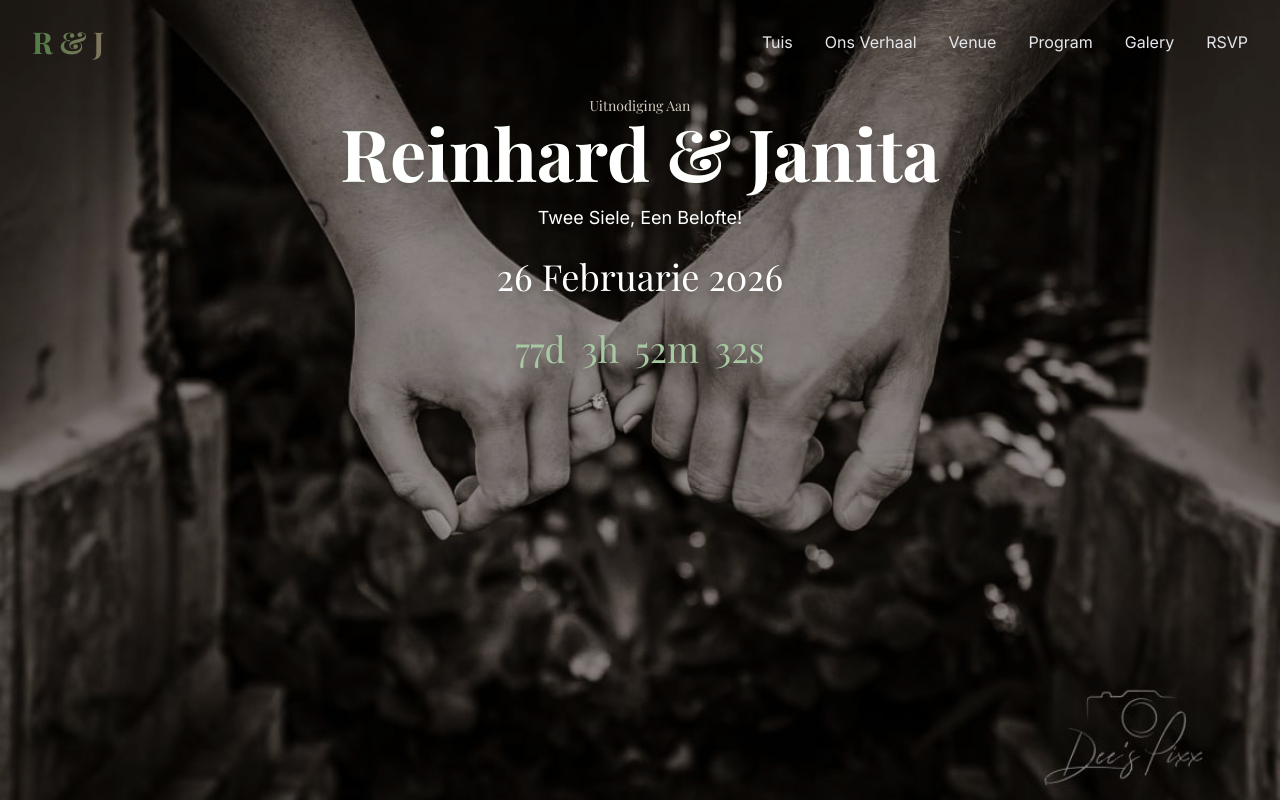
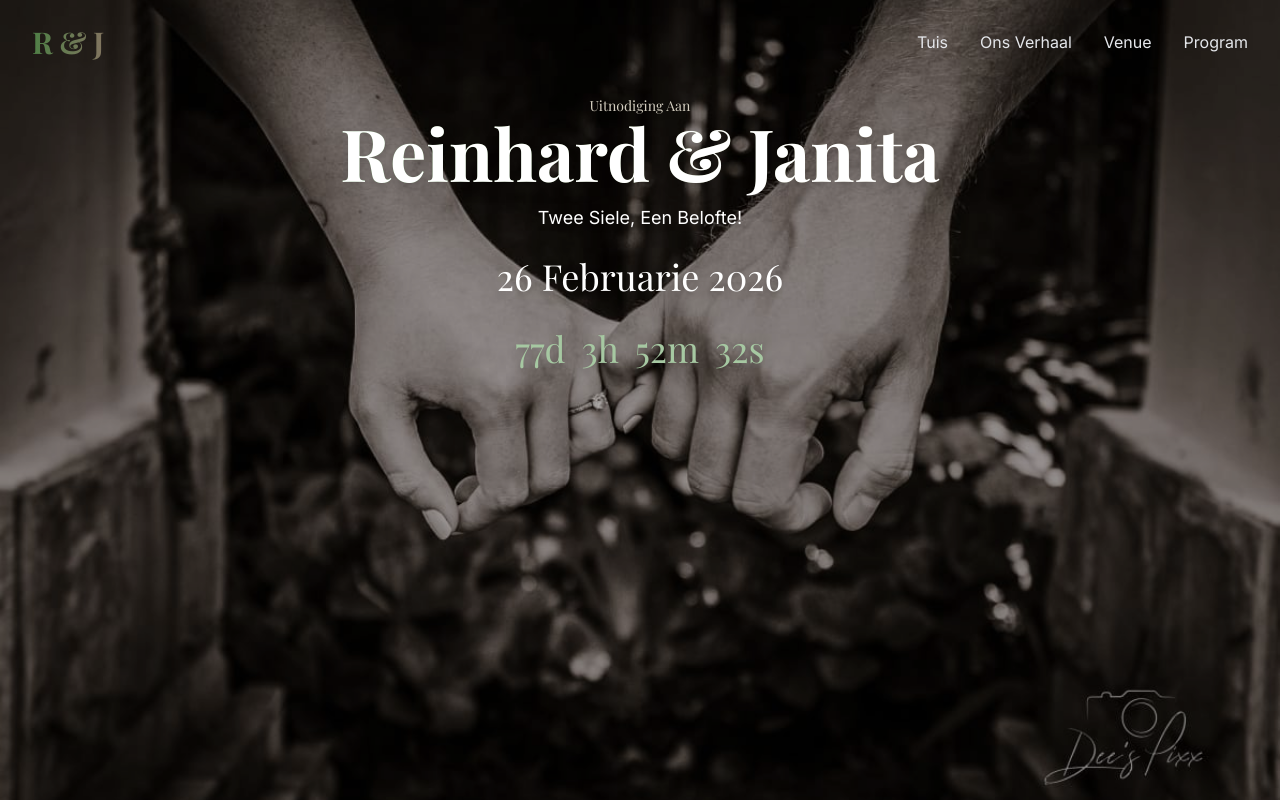
Before and after one commit to Reinhard2001/r---j-wedding, a React (Vite) app: page / in a window 1280 px wide. Shown: the top 800 px of the page. Built offline with nearby package versions, Linux system fonts and the light colour scheme.

Commit message:
Remove navigation items

```diff
--- a/src/components/molecules/Navigation.tsx
+++ b/src/components/molecules/Navigation.tsx
@@ -18,8 +18,6 @@ export const Navigation: React.FC = () => {
     { name: 'Ons Verhaal', href: '/#story' },
     { name: 'Venue', href: '/#venue' },
     { name: 'Program', href: '/#schedule' },
-    { name: 'Galery', href: '/#gallery' },
-    { name: 'RSVP', href: '/rsvp' },
   ];
 
   return (
```
